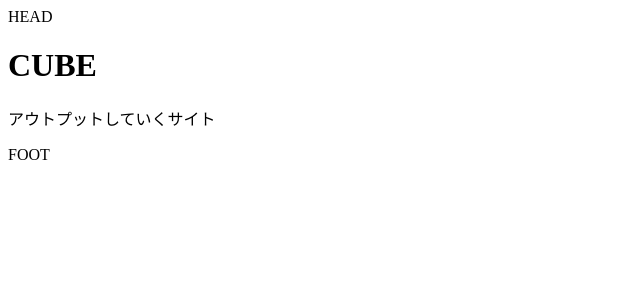
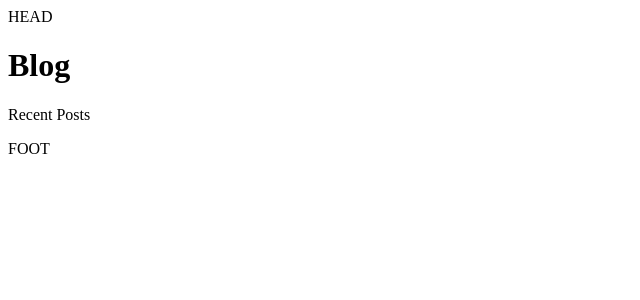
Before and after one commit to itc-s22025/React2, a Next.js app: page /blog in a window 1280 px wide. Shown: the top 300 px of the page, without its empty margins (0-640 px from the left). Built offline with nearby package versions, Linux system fonts and the light colour scheme.

Commit message:
2.8, 2.9 propsから値を渡す

```diff
--- a/components/hero.js
+++ b/components/hero.js
@@ -1,8 +1,9 @@
-const Hero = () => {
+const Hero = ({ title, subtitle, imageOn = false }) => {
         return(
                 <main>
-                        <h1>CUBE</h1>
-			<p>アウトプットしていくサイト</p>
+                        <h1>{title}</h1>
+			<p>{subtitle}</p>
+			{imageOn && <figure> [画像] </figure>}
 		</main>
         )
 }
--- a/pages/about.js
+++ b/pages/about.js
@@ -2,7 +2,10 @@
 
 const About = () => {
 	return(
-		<Hero />
+		<Hero
+			title="About"
+			subtitle="About development activities"
+		/>
 	)
 }
 
--- a/pages/blog/index.js
+++ b/pages/blog/index.js
@@ -2,7 +2,10 @@
 
 const Blog = () => {
 	return(
-		<Hero />
+		<Hero
+			title="Blog"
+			subtitle="Recent Posts"
+		/>
 	)
 }
 
--- a/pages/index.js
+++ b/pages/index.js
@@ -3,7 +3,11 @@
 const Home = () => {
         return(
                 <>
-			<Hero />
+			<Hero
+				title="CUBE"
+				subtitle="アウトプットしていくサイト"
+				imageOn
+			/>
                 </>
         )
 }
```
